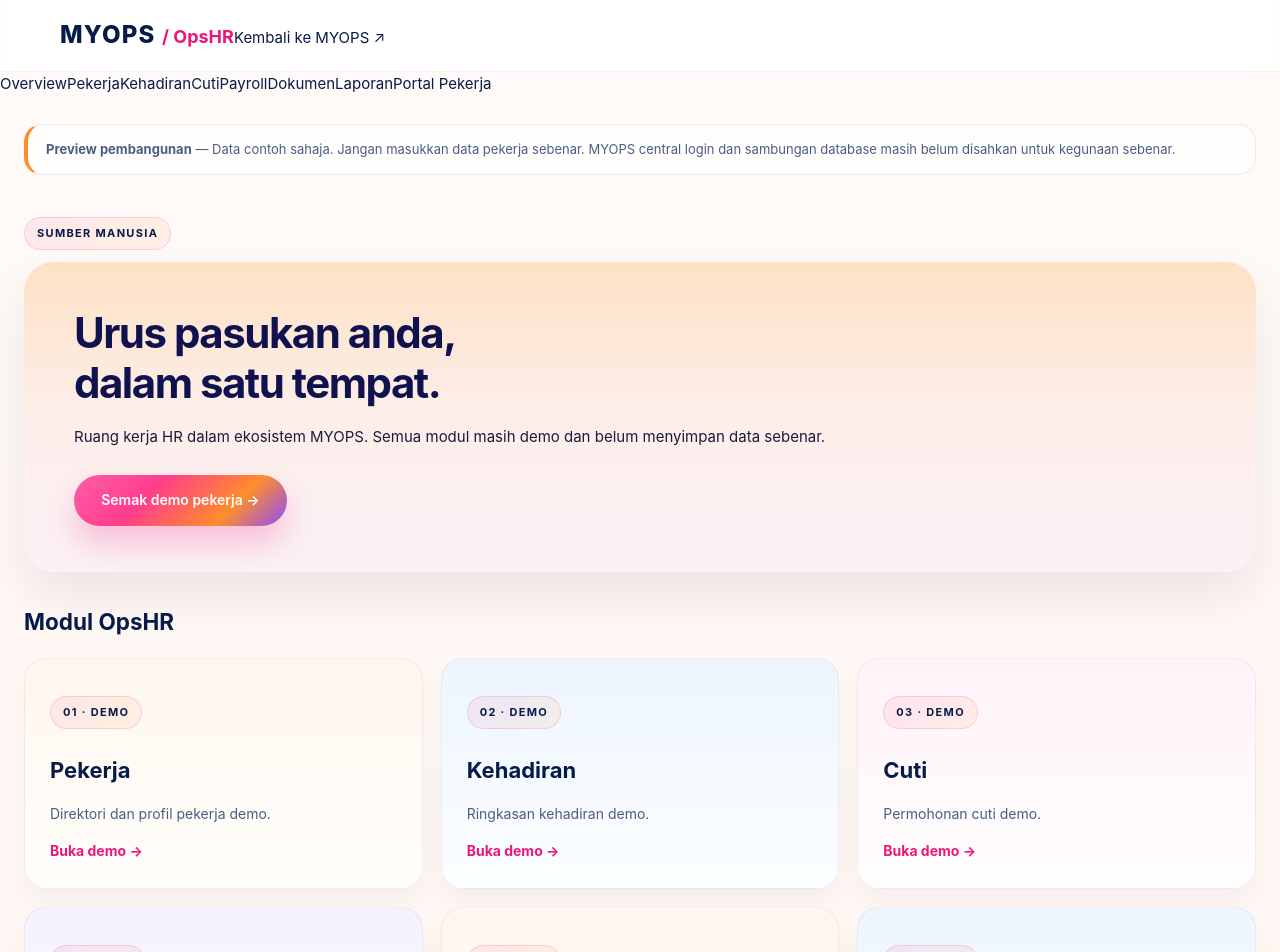
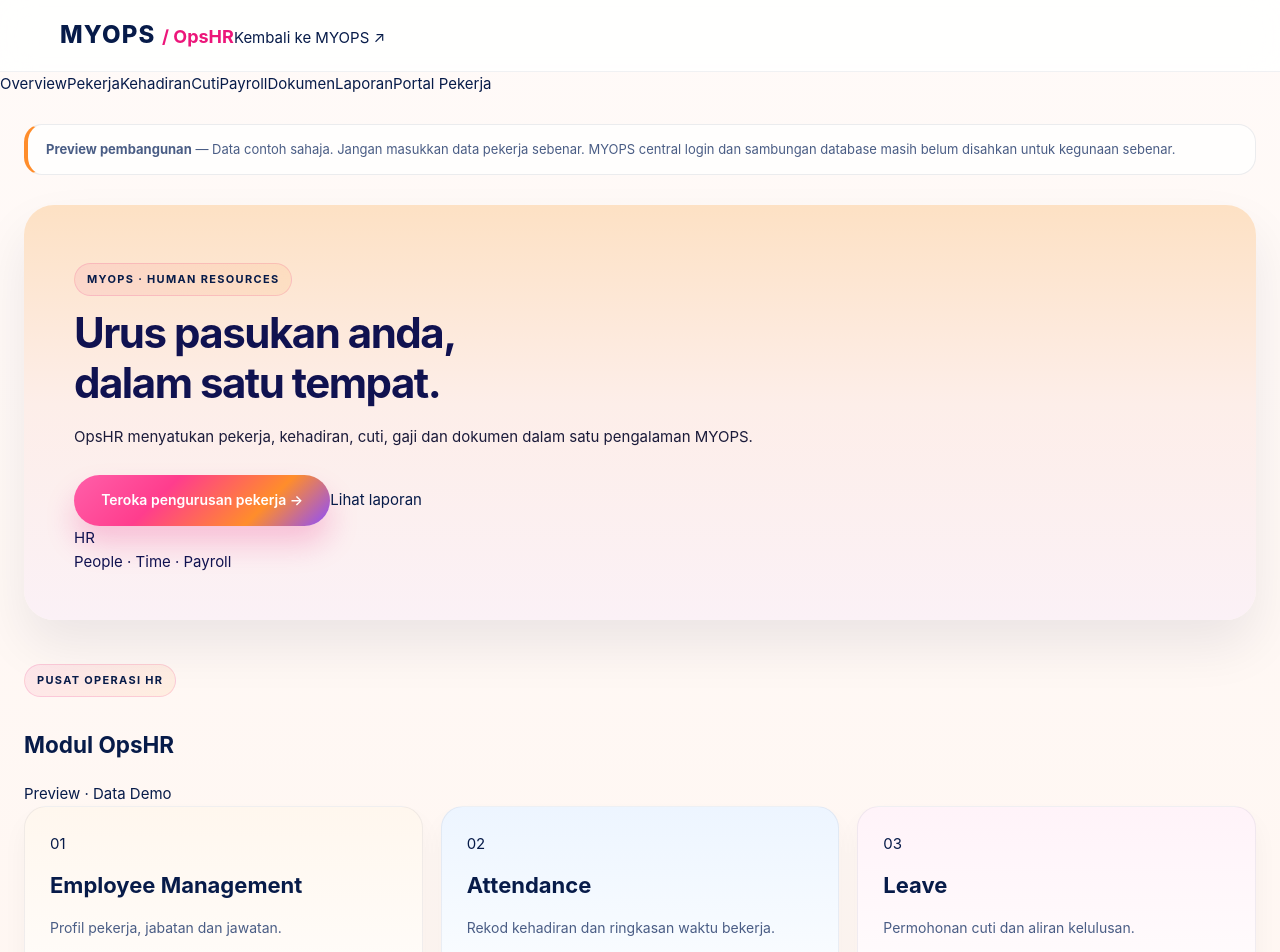
Before and after one commit to niz262025-hub/OPSHR, a Next.js app: page / in a window 1280 px wide. Shown: the top 952 px of the page. Built offline with nearby package versions, Linux system fonts and the light colour scheme.

Commit message:
feat(opshr): MYOPS-aligned HR navigation and dashboard preview

```diff
--- a/app/page.tsx
+++ b/app/page.tsx
@@ -1,36 +1,50 @@
 import Link from "next/link";
 
 const modules = [
-  { number: "01", title: "Pekerja", description: "Direktori dan profil pekerja demo.", href: "/employees" },
-  { number: "02", title: "Kehadiran", description: "Ringkasan kehadiran demo.", href: "/attendance" },
-  { number: "03", title: "Cuti", description: "Permohonan cuti demo.", href: "/leave" },
-  { number: "04", title: "Gaji", description: "Pengiraan gaji demo.", href: "/payroll" },
-  { number: "05", title: "Dokumen", description: "Metadata dokumen HR demo.", href: "/documents" },
-  { number: "06", title: "Laporan", description: "Ringkasan HR demo.", href: "/reports" },
-  { number: "08", title: "Jana Surat HR", description: "Empat template surat HR dengan pratonton draf.", href: "/letters" },
-  { number: "07", title: "Portal Pekerja", description: "Pratonton ESS menggunakan identiti sintetik.", href: "/staff" },
+  { number: "01", title: "Employee Management", description: "Profil pekerja, jabatan dan jawatan.", href: "/employees" },
+  { number: "02", title: "Attendance", description: "Rekod kehadiran dan ringkasan waktu bekerja.", href: "/attendance" },
+  { number: "03", title: "Leave", description: "Permohonan cuti dan aliran kelulusan.", href: "/leave" },
+  { number: "04", title: "Payroll", description: "Pratonton gaji, elaun, potongan dan payslip.", href: "/payroll" },
+  { number: "05", title: "HR Documents", description: "Pengurusan metadata dokumen dan surat HR.", href: "/documents" },
+  { number: "06", title: "Reports", description: "Ringkasan pekerja, kehadiran dan gaji.", href: "/reports" },
+  { number: "07", title: "Employee Self-Service", description: "Portal pekerja untuk semakan dan permohonan.", href: "/staff" },
+  { number: "08", title: "HR Letters", description: "Templat surat HR dengan pratonton.", href: "/letters" },
 ];
 
 export default function Home() {
   return (
     <>
-      <div className="eyebrow">SUMBER MANUSIA</div>
-      <section className="hero">
+      <section className="hero opshr-hero">
+        <div>
+          <div className="eyebrow">MYOPS · HUMAN RESOURCES</div>
           <h1>Urus pasukan anda,<br />dalam satu tempat.</h1>
-        <p>Ruang kerja HR dalam ekosistem MYOPS. Semua modul masih demo dan belum menyimpan data sebenar.</p>
-        <Link className="button" href="/employees">Semak demo pekerja →</Link>
+          <p>OpsHR menyatukan pekerja, kehadiran, cuti, gaji dan dokumen dalam satu pengalaman MYOPS.</p>
+          <div className="opshr-hero-actions">
+            <Link className="button" href="/employees">Teroka pengurusan pekerja →</Link>
+            <Link className="opshr-secondary-link" href="/reports">Lihat laporan</Link>
+          </div>
+        </div>
+        <div className="opshr-hero-graphic" aria-hidden="true">
+          <div className="opshr-graphic-orb">HR</div>
+          <div className="opshr-graphic-label">People · Time · Payroll</div>
+        </div>
       </section>
-      <h2>Modul OpsHR</h2>
-      <div className="grid">
+      <section aria-labelledby="modules-heading">
+        <div className="opshr-section-heading">
+          <div><div className="eyebrow">PUSAT OPERASI HR</div><h2 id="modules-heading">Modul OpsHR</h2></div>
+          <span className="opshr-preview-tag">Preview · Data Demo</span>
+        </div>
+        <div className="grid opshr-module-grid">
           {modules.map((module) => (
             <article key={module.number}>
-            <span className="eyebrow">{module.number} · DEMO</span>
+              <span className="opshr-module-number">{module.number}</span>
               <h2>{module.title}</h2>
               <p>{module.description}</p>
-            <Link href={module.href}>Buka demo →</Link>
+              <Link href={module.href}>Buka modul →</Link>
             </article>
           ))}
         </div>
+      </section>
     </>
   );
 }
```
Lines whose indentation alone changed are shown as unchanged.
